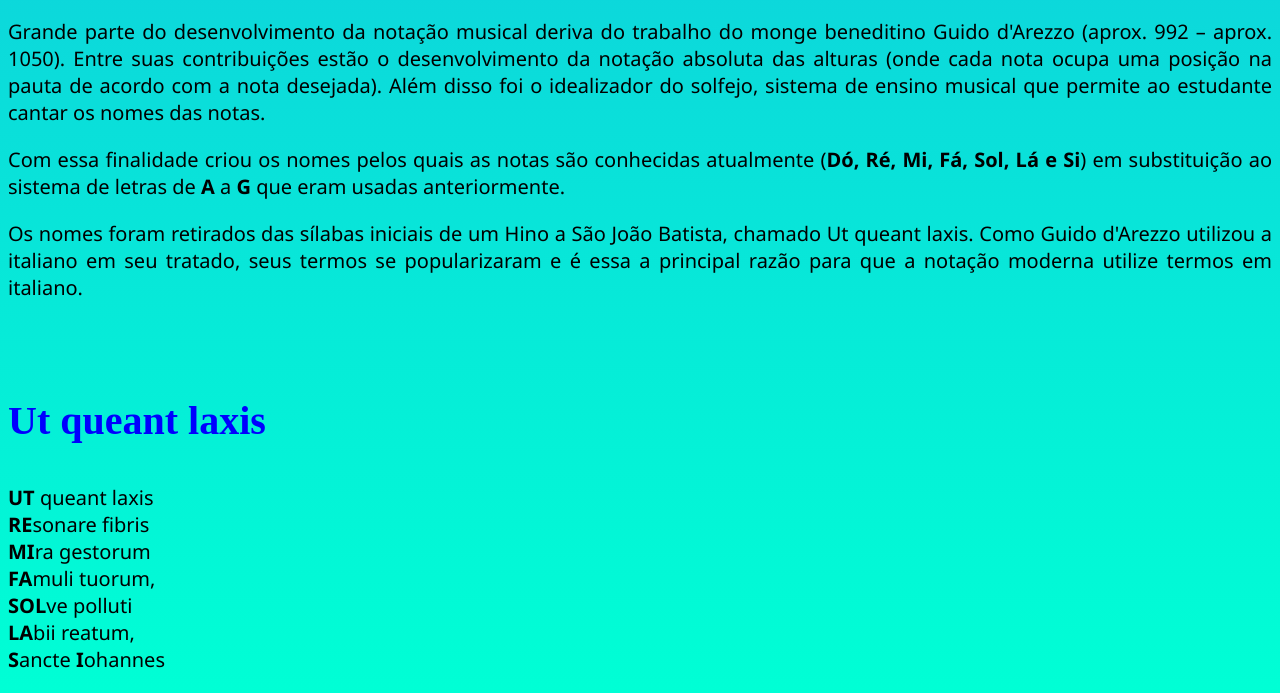
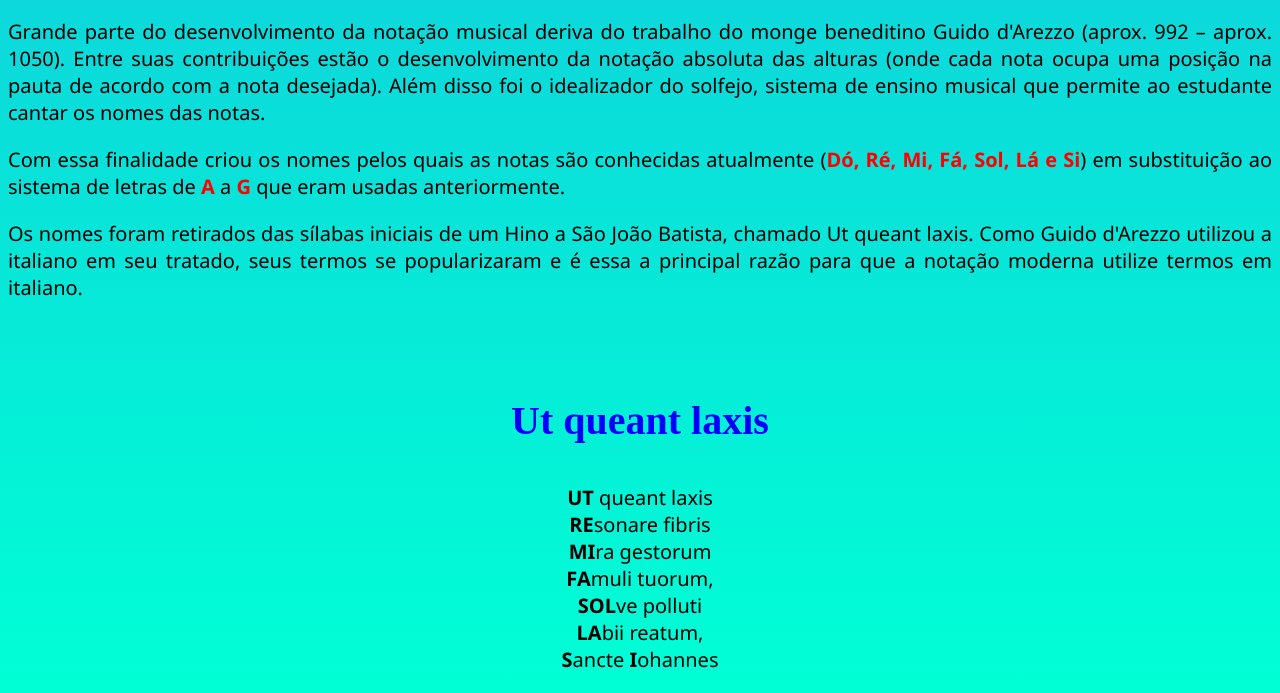
Before and after one commit to luisrauch/Musica-GJ, a plain HTML site: page index.html in a window 1280 px wide. Shown: the part 485-1178 px from the top of the page. Drawn offline with Linux system fonts and the light colour scheme.

Commit message:
Update index.css

```diff
--- a/index.css
+++ b/index.css
@@ -1,12 +1,19 @@
 body {
     background: linear-gradient(to bottom, rgb(21, 189, 223), rgb(0, 255, 213));
+}
+
+.centralizar{
+    text-align: center;
 }
 
 h1 {
 
     color: blue;
-    text-align: center;
     font-size: 50px;
+}
+
+#nomes{
+    color: red;
 }
 
 h2 {
```
